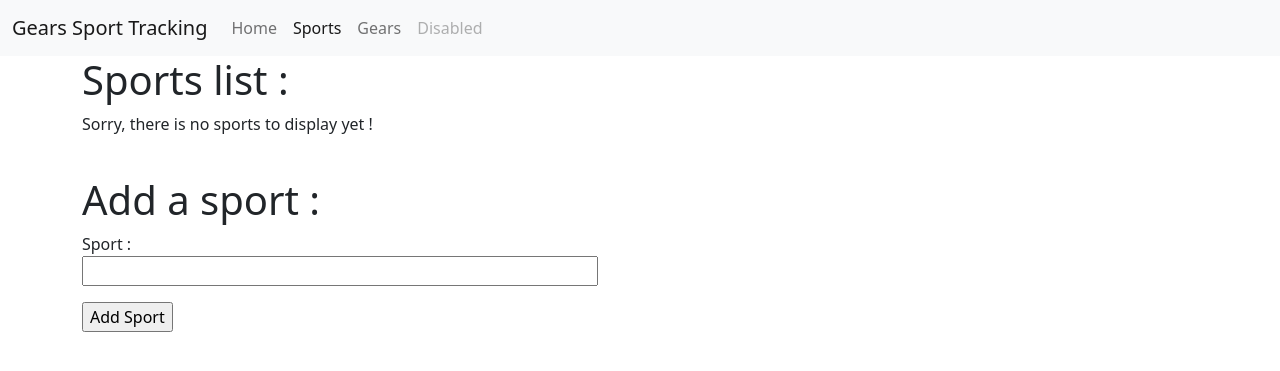
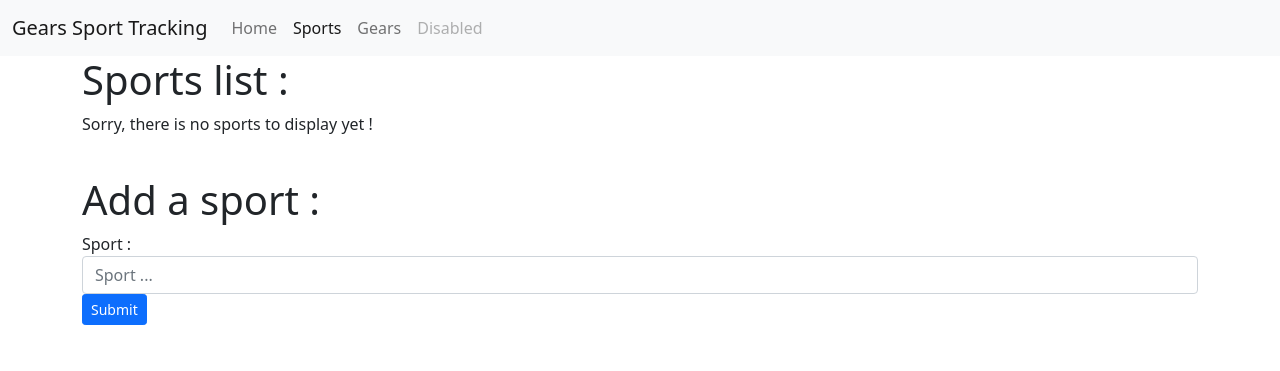
Before and after one commit to Fabien-Drx/sportstrack, a Flask app: page /sports in a window 1280 px wide. Shown: the top 371 px of the page. Run offline with Flask 2, Linux system fonts and the light colour scheme; data that the repository does not hold is empty; some libraries are stand-ins or nearby versions.

Commit message:
Modify form shape and add form for editing and deleting

```diff
--- a/templates/sports.html
+++ b/templates/sports.html
@@ -10,7 +10,17 @@
 
     <ul class="list-group list-group-flush">
         {% for sport in sports_list %}
-            <li class="list-group-item">{{ sport.sport }}</li>
+            <li class="list-group-item d-flex justify-content-between align-items-start">
+
+                <div class="ms-2 me-auto">
+                    <div class="fw-bold">{{ sport.sport }}</div>
+                </div>
+                    <form method="POST">
+                        <input type=submit class='btn btn-outline-primary btn-sm' name="{{ sport.id }}" value="Edit">
+                        &nbsp;
+                        <input type=submit class='btn btn-outline-primary btn-sm' name="{{ sport.id }}", value="Delete">
+                    </form>
+            </li>
         {%  endfor %}
     </ul>
 
@@ -18,13 +28,12 @@
 
     <H1 class="display-6">Add a sport :</H1>
 
-    <form action="" method="POST" novalidate>
-        {{ create_sport_form.hidden_tag() }}
-        <div class="mb-3">
-            {{ create_sport_form.sport.label }} <br>
-            {{ create_sport_form.sport(size=50) }}
-        </div>
-            {{ create_sport_form.submit() }}
+    <form action="" method="post" class="form" role="form">
+            {{ create_sport_form.csrf_token() }}
+        <d1>
+            {{ wtf.form_field(create_sport_form.sport, class='form-control', placeholder='Sport ...') }}
+        </d1>
+        <p><input type=submit class='btn btn-primary btn-sm btn-block'>
     </form>
 
 {% endblock %}
```
Also changed, not shown: other parts of templates/sports.html (+1 -1 lines).
